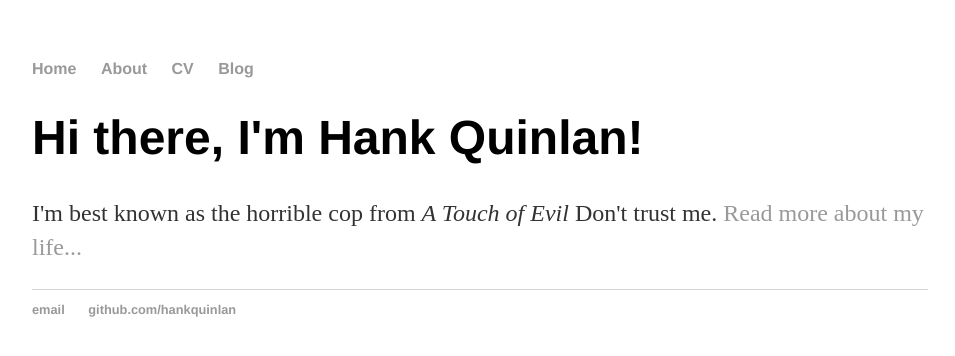
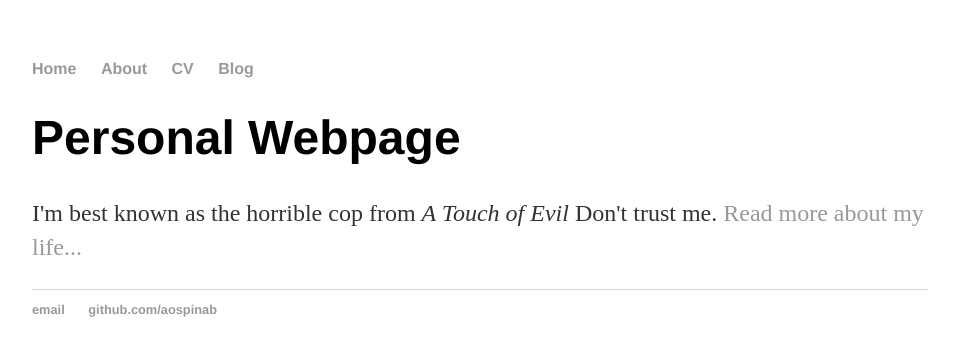
Before and after one commit to aospinab/aospinab.github.io, a plain HTML site: page index.html in a window 1280 px wide. Shown: the whole page, without its empty margins (160-1115 px from the left). Drawn offline with Linux system fonts and the light colour scheme.

Commit message:
Update index.html

```diff
--- a/index.html
+++ b/index.html
@@ -1,7 +1,7 @@
 <!DOCTYPE html>
 <html>
 	<head>
-		<title>Alejandro Ospina Benjumea</title>
+		<title>Alejandro Ospina--Webpage</title>
 	<!-- link to main stylesheet -->
 		<link rel="stylesheet" type="text/css" href="/css/main.css">
 
@@ -17,14 +17,14 @@
 		</nav>
 		<div class="container">
     		<div class="blurb">
-        		<h1>Hi there, I'm Hank Quinlan!</h1>
+        		<h1>Personal Webpage</h1>
 				<p>I'm best known as the horrible cop from <em>A Touch of Evil</em> Don't trust me. <a href="/about">Read more about my life...</a></p>
     		</div><!-- /.blurb -->
 		</div><!-- /.container -->
 		<footer>
     		<ul>
-        		<li><a href="mailto:hankquinlanhub@gmail.com">email</a></li>
-        		<li><a href="https://github.com/hankquinlan">github.com/hankquinlan</a></li>
+        		<li><a href="mailto:aospinab@gmail.com">email</a></li>
+        		<li><a href="https://github.com/aospinab">github.com/aospinab</a></li>
 			</ul>
 		</footer>
 	</body>
```
